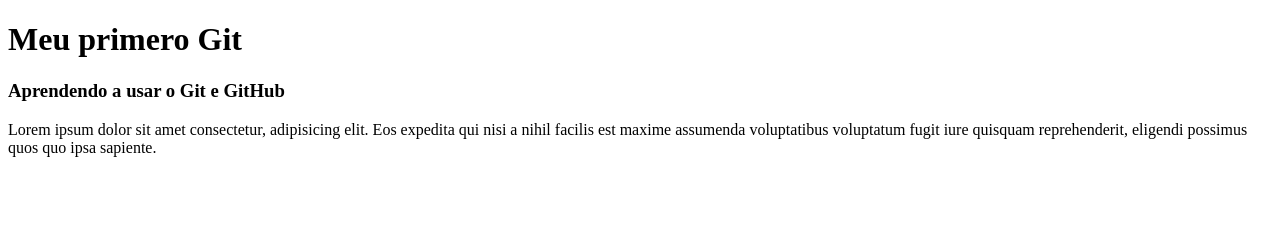
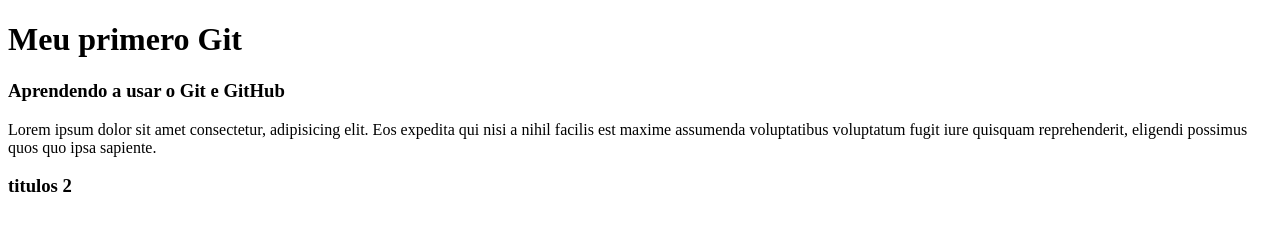
Before and after one commit to AllanMazini/PriemiroGit_Curso, a plain HTML site: page Primeiro_Teste_Git/index.html in a window 1280 px wide. Drawn offline with Linux system fonts and the light colour scheme.

```diff
--- a/Primeiro_Teste_Git/index.html
+++ b/Primeiro_Teste_Git/index.html
@@ -10,5 +10,7 @@
     <h3>Aprendendo a usar o Git e GitHub</h3>
     <p>Lorem ipsum dolor sit amet consectetur, adipisicing elit. Eos expedita qui nisi a nihil facilis est maxime assumenda
         voluptatibus voluptatum fugit iure quisquam reprehenderit, eligendi possimus quos quo ipsa sapiente.</p>
+
+    <h3>titulos 2</h3>
 </body>
 </html>
```
